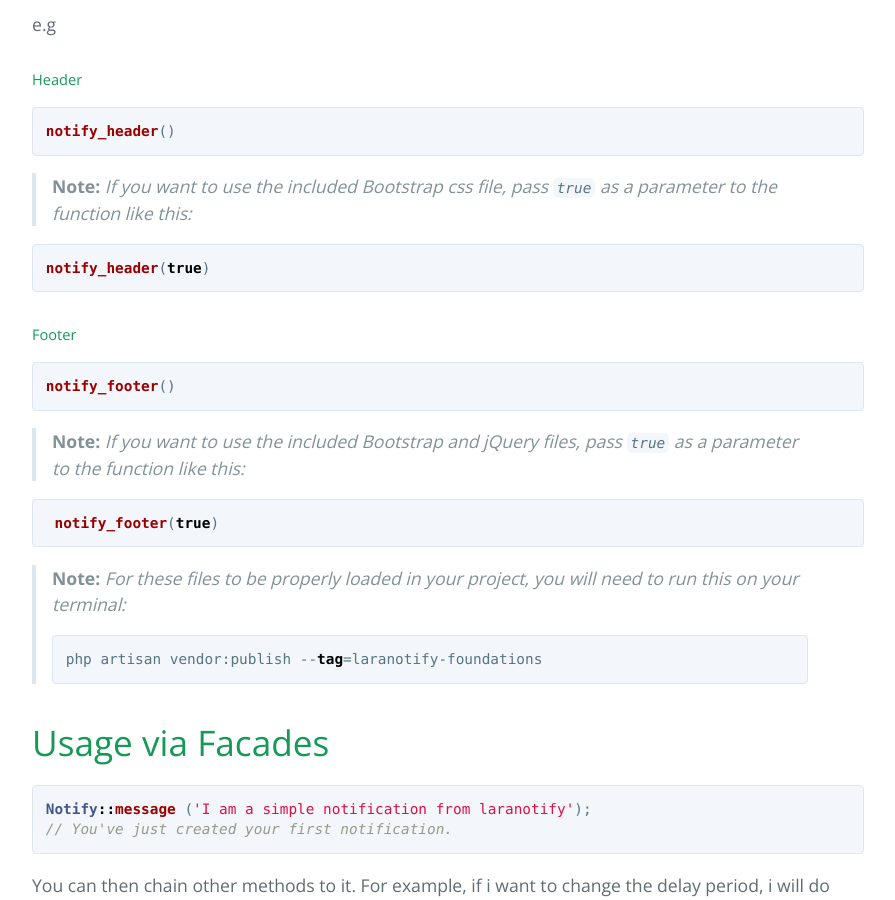
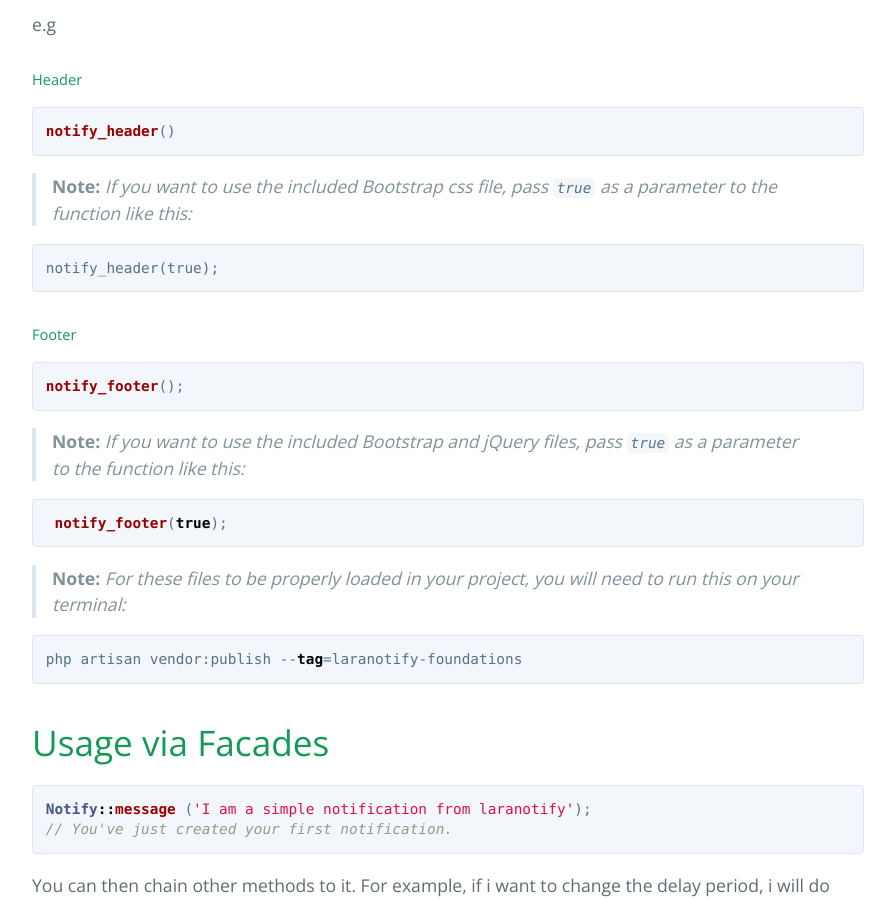
Before and after one commit to coderatio/laranotify, a Jekyll site: the page built from docs/index.md, in a window 1280 px wide and 900 px high, scrolled down 1600 px. Shown: the whole window, without its empty margins (192-1087 px from the left). Built offline with Jekyll 4.4.1, drawn with Linux system fonts in a browser that asks for light colours; our own code applies the rules of GitHub Pages for plain Markdown files.

Commit message:
Made small update to docs index.md

````diff
--- a/docs/index.md
+++ b/docs/index.md
@@ -46,20 +46,21 @@ notify_header()
 ```
 > **Note:** _If you want to use the included Bootstrap css file, pass ``true`` as a parameter to the function like this:_
 
-```php
-notify_header(true)
+```
+notify_header(true);
 ```
 
 ##### Footer
 ```php
-notify_footer()
+notify_footer();
 ```
 > **Note:** _If you want to use the included Bootstrap and jQuery files, pass ``true`` as a parameter to the function like this:_
 
 ```php
- notify_footer(true)
+ notify_footer(true);
 ```
 > **Note:** _For these files to be properly loaded in your project, you will need to run this on your terminal:_
+
 ```vim
 php artisan vendor:publish --tag=laranotify-foundations
 ```
````
